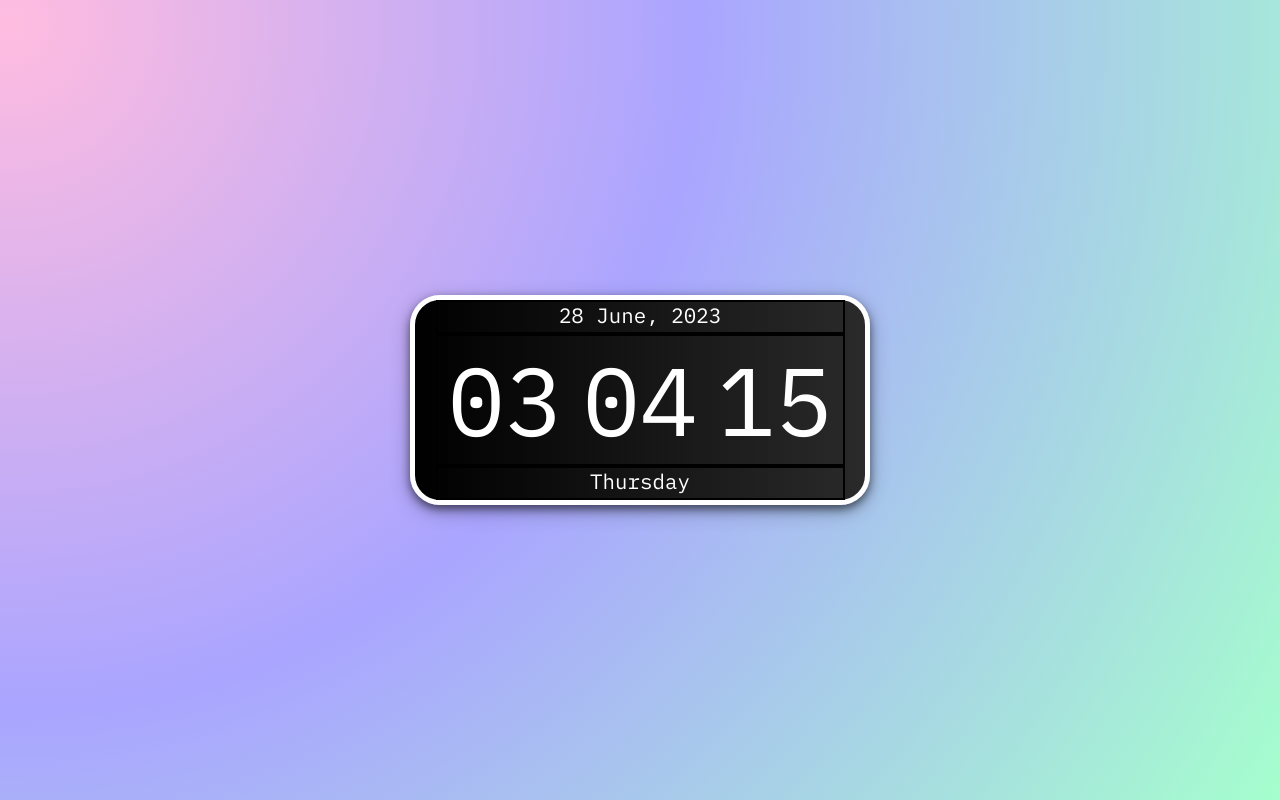
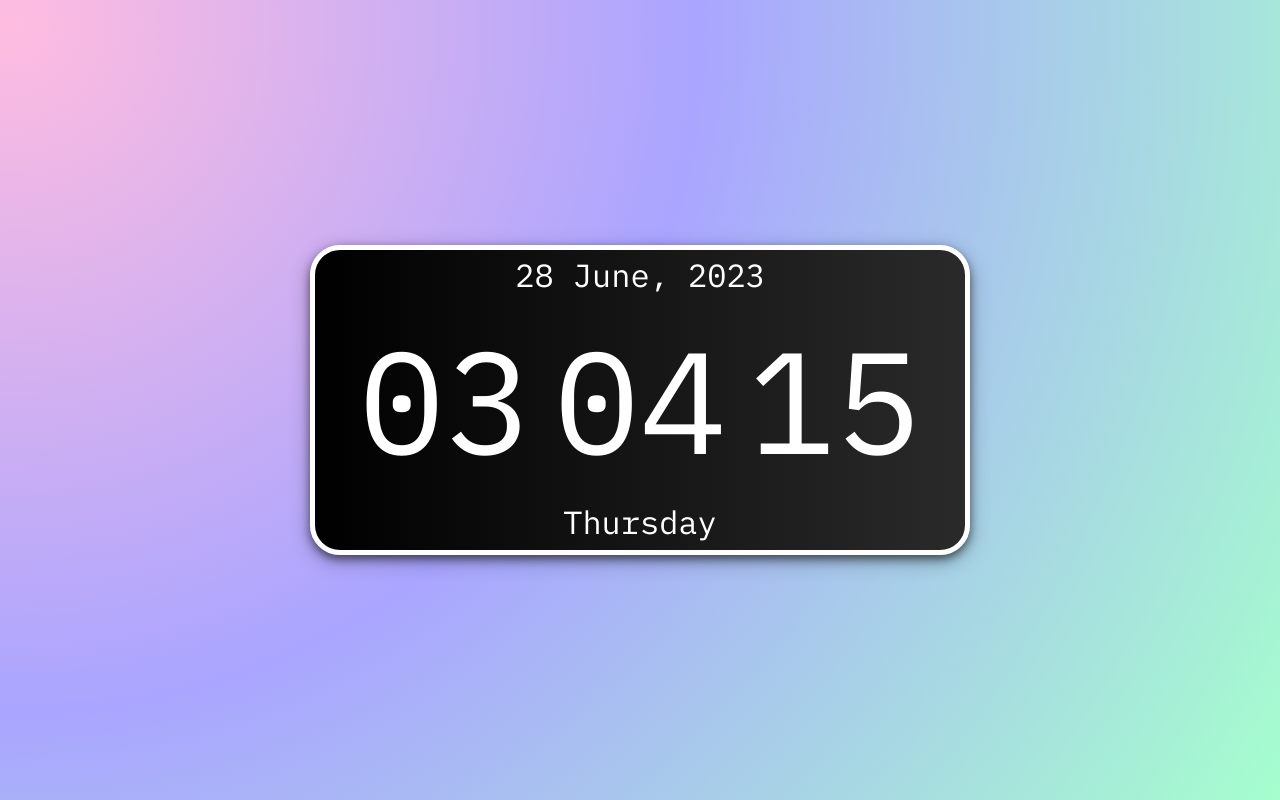
Before and after one commit to shk-ubd/clock-using-typescript, a website: page index.html in a window 1280 px wide. Drawn offline with Linux system fonts and the light colour scheme.

Commit message:
fixed size

```diff
--- a/style.css
+++ b/style.css
@@ -21,8 +21,8 @@ section {
     border: 5px solid rgb(255, 255, 255);
     border-radius: 30px;
     background: linear-gradient(to right, rgb(0, 0, 0), rgb(42, 42, 42));
-    width: 450px;
-    height: 200px;
+    width: 650px;
+    height: 300px;
     position: absolute;
     top: 50%;
     left: 50%;
@@ -32,24 +32,14 @@ section {
     align-items: center;
     justify-content: space-evenly;
     box-shadow: 0 4px 8px 0 rgba(0, 0, 0, 0.5), 0 6px 20px 0 rgba(0, 0, 0, 0.29);
-
 }
-
-
-#date,
-#time,
-#day {
-    border: 2px solid black;
-
-}
-
 
 #date,
 #day {
     width: 90%;
     height: 15%;
     text-align: center;
-    font-size: 1.3rem;
+    font-size: 2rem;
 }
 
 
@@ -59,6 +49,5 @@ section {
     justify-content: space-around;
     height: 65%;
     width: 90%;
-    font-size: 6rem;
-
+    font-size: 9rem;
 }
```
